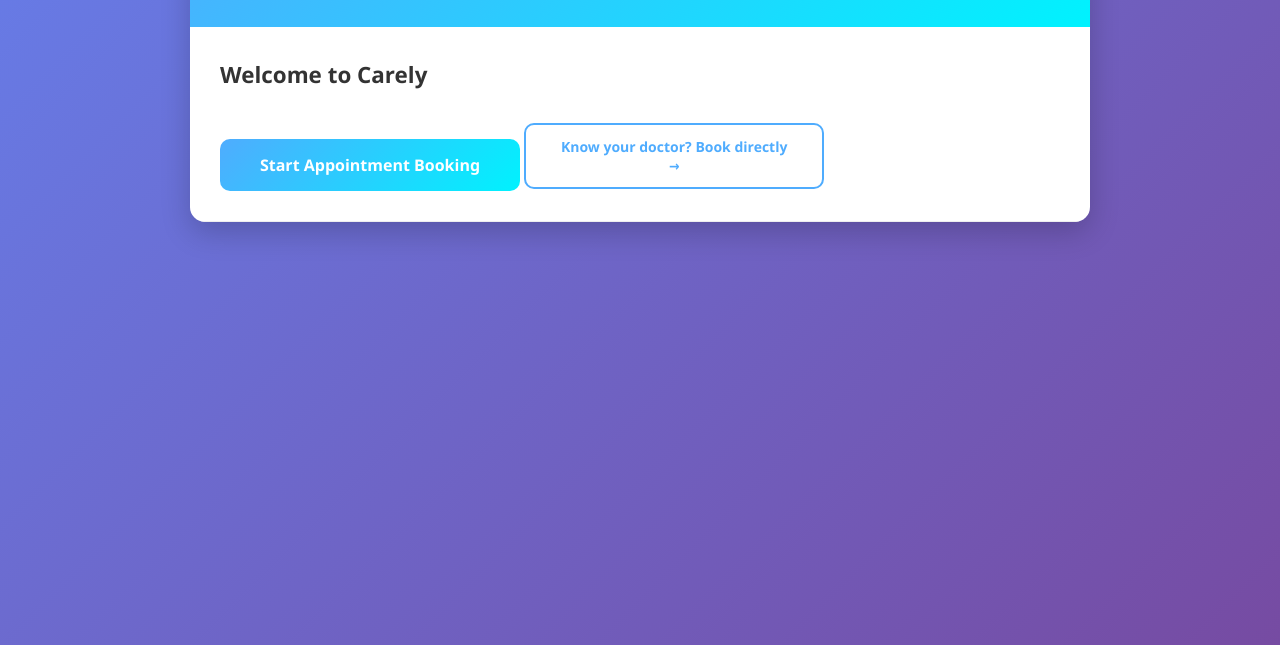
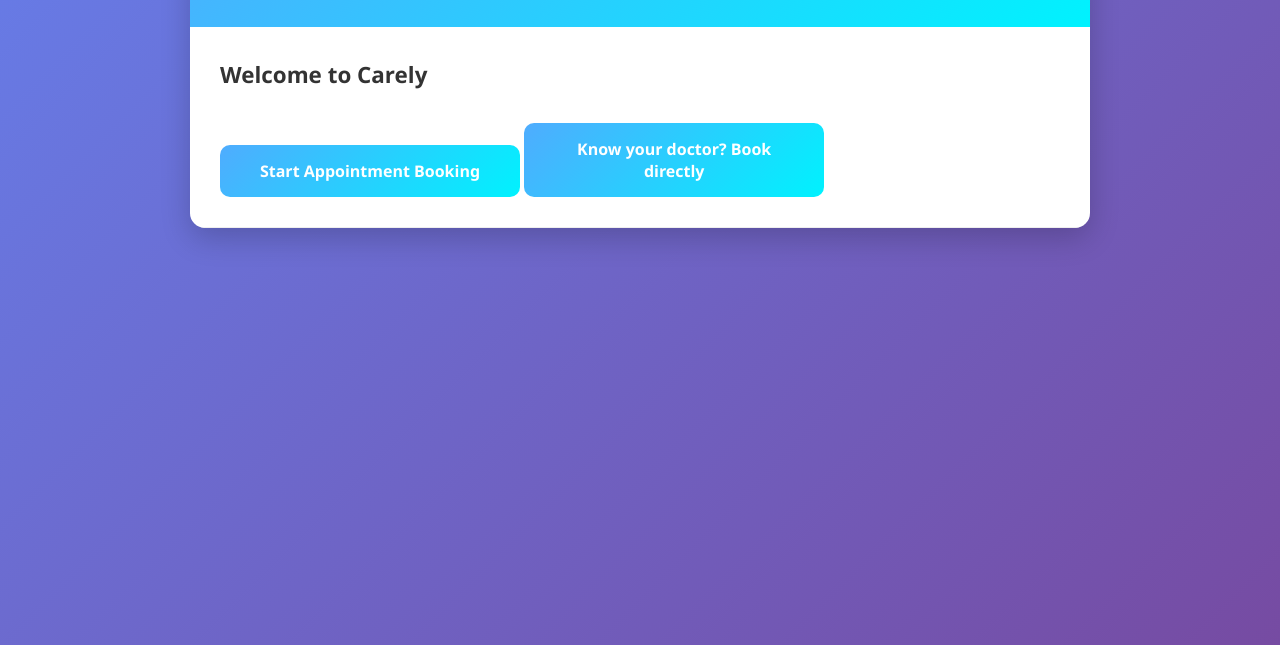
Before and after one commit to aperture-sud/medeasy, a website: page index.html in a window 1280 px wide. Shown: the part 155-800 px from the top of the page. Drawn offline with Linux system fonts and the light colour scheme; no server answers.

Commit message:
style: match direct book button appearance to start booking button

```diff
--- a/index.html
+++ b/index.html
@@ -20,7 +20,7 @@
 
 
             <button class="start-btn" id="startBtn">Start Appointment Booking</button>
-            <button class="direct-book-btn" id="directBookBtn">Know your doctor? Book directly →</button>
+            <button class="direct-book-btn" id="directBookBtn">Know your doctor? Book directly</button>
         </div>
 
         <!-- Chat Container -->
--- a/style.css
+++ b/style.css
@@ -158,12 +158,12 @@
 }
 
 .direct-book-btn {
-    background: transparent;
-    color: #4facfe;
-    border: 2px solid #4facfe;
-    padding: 12px 30px;
+    background: linear-gradient(135deg, #4facfe 0%, #00f2fe 100%);
+    color: white;
+    border: none;
+    padding: 15px 30px;
     border-radius: 10px;
-    font-size: 14px;
+    font-size: 16px;
     font-weight: 600;
     cursor: pointer;
     transition: all 0.3s ease;
@@ -174,10 +174,8 @@
 }
 
 .direct-book-btn:hover {
-    background: #4facfe;
-    color: white;
     transform: translateY(-2px);
-    box-shadow: 0 8px 20px rgba(79, 172, 254, 0.3);
+    box-shadow: 0 8px 20px rgba(79, 172, 254, 0.4);
 }
 
 .direct-book-btn:active {
```
